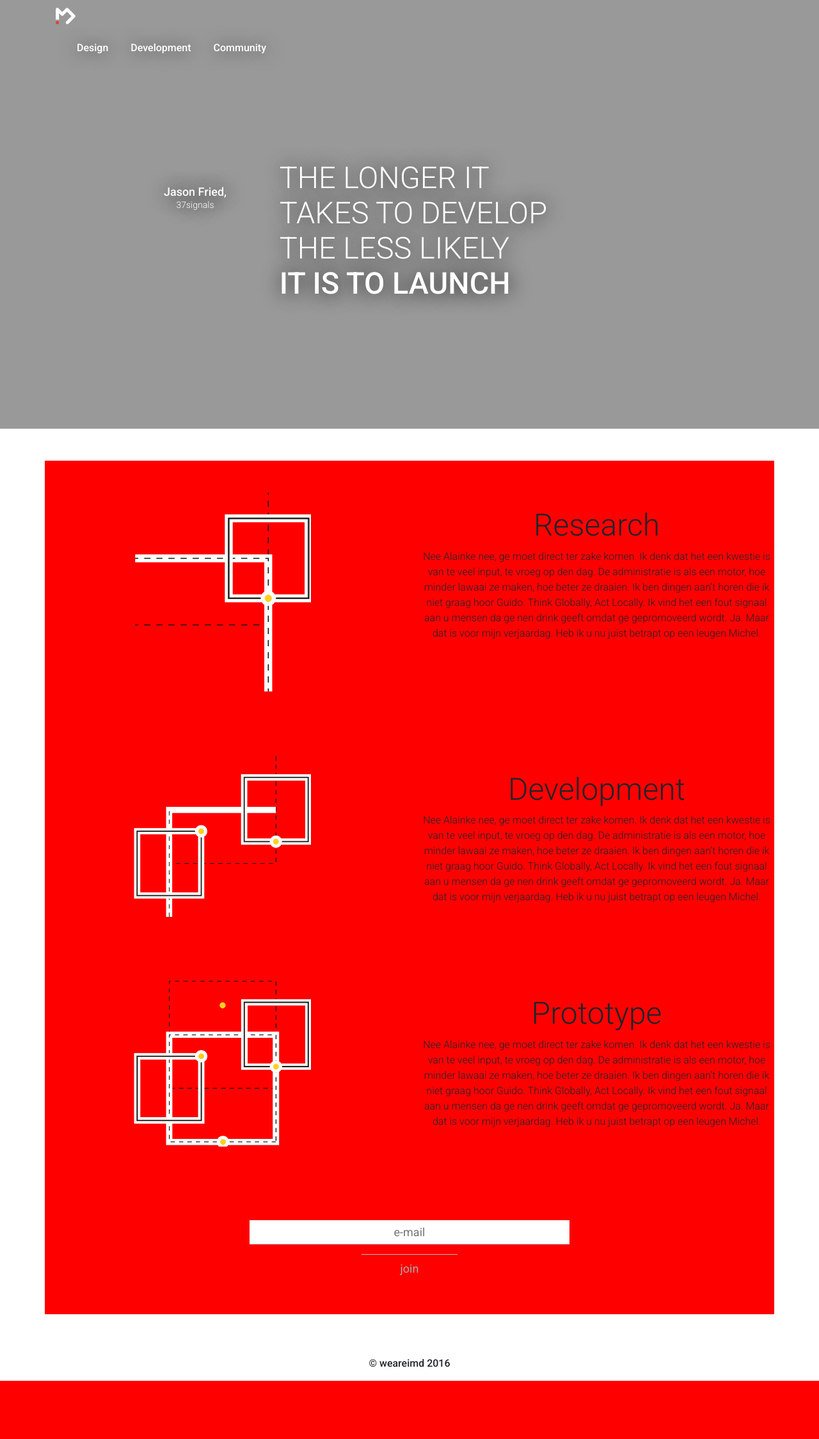
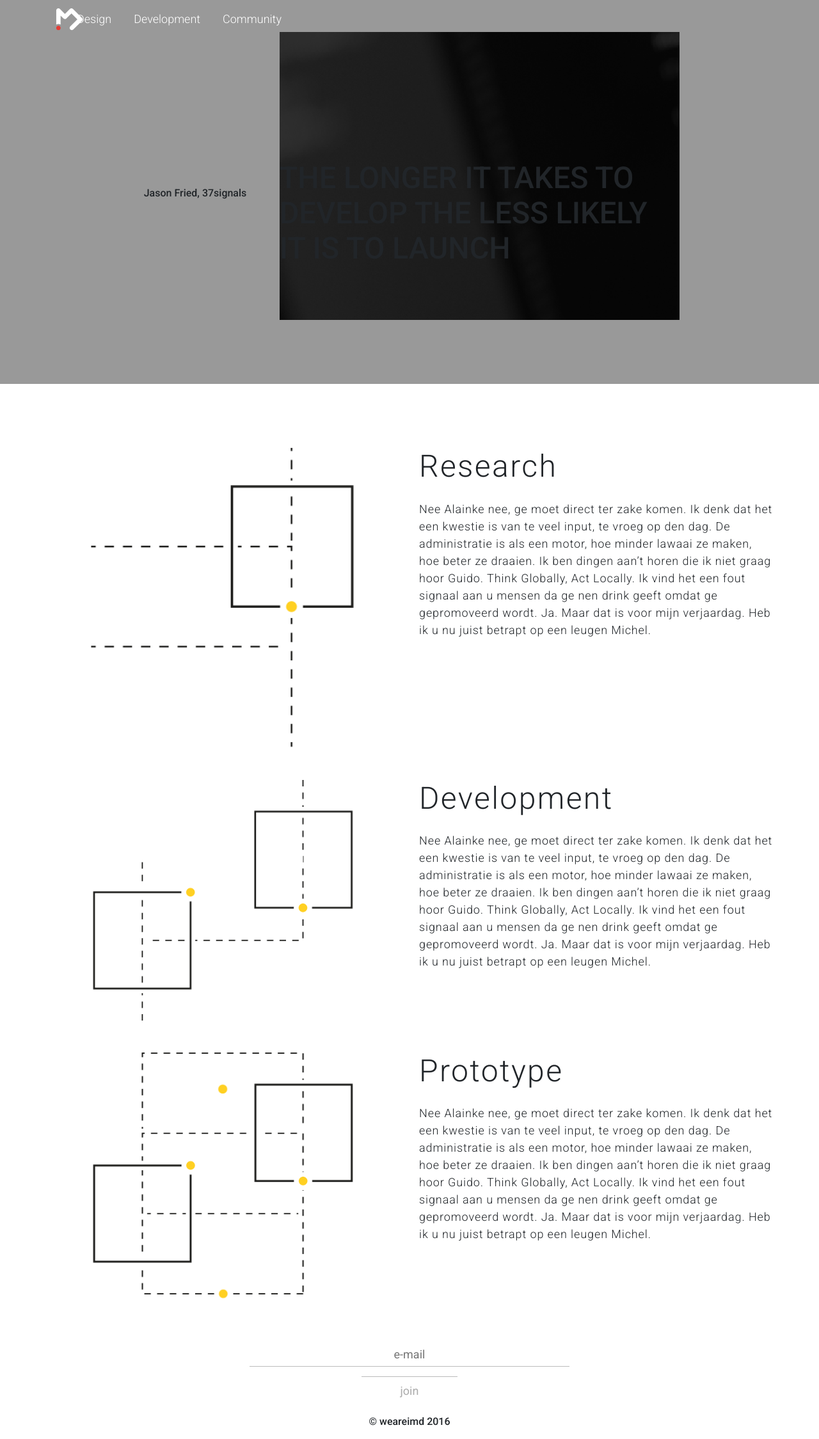
Before and after one commit to designosource/weareimd, a PHP site: page /design.html in a window 1280 px wide. Shown: the whole page at 64% size. Before the commit the page ends 2158 px from the top, so only its background shows below. Run offline with PHP 8.4, Linux system fonts and the light colour scheme; some libraries are stand-ins or nearby versions.

Commit message:
homepage construction

```diff
--- a/src/css/style.css
+++ b/src/css/style.css
@@ -3,6 +3,21 @@
 .trololo {
   display: none; }
 
+@-moz-keyframes spin {
+  from {
+    -moz-transform: rotate(0deg); }
+  to {
+    -moz-transform: rotate(360deg); } }
+@-webkit-keyframes spin {
+  from {
+    -webkit-transform: rotate(0deg); }
+  to {
+    -webkit-transform: rotate(360deg); } }
+@keyframes spin {
+  from {
+    transform: rotate(0deg); }
+  to {
+    transform: rotate(360deg); } }
 /* components */
 body {
   font-size: 16px;
@@ -14,15 +29,37 @@ footer {
   text-align: center; }
 
 .content {
-  padding: 50px 0; }
+  padding: 50px 0 0 0; }
   .content .content-item {
     padding-top: 50px;
-    padding-bottom: 50px; }
-    .content .content-item h3 {
+    margin: 0 auto;
+    display: block; }
+    .content .content-item .content-item_text h3 {
       font-size: 48px;
-      font-weight: 300; }
-    .content .content-item img {
-      width: 80%; }
+      font-weight: 300;
+      letter-spacing: 0.05em;
+      margin: 0 0 24px 0;
+      position: relative; }
+    .content .content-item .content-item_text hr {
+      width: 25%;
+      margin-left: 0;
+      border: 4px solid transparent; }
+      .content .content-item .content-item_text hr.yellow {
+        border-color: #FFD122; }
+    .content .content-item .content-item_text p {
+      font-size: 18px;
+      font-weight: 300;
+      letter-spacing: 0.05em;
+      margin: 0 0 12px 0; }
+    .content .content-item .content-item_text .btn {
+      border: 2px solid #FFD122;
+      border-radius: 0px; }
+    .content .content-item .content-item_img img {
+      display: block;
+      width: 75%;
+      margin: 0 auto; }
+      .content .content-item .content-item_img img.community {
+        padding: 50px; }
     .content .content-item.centered {
       text-align: center; }
       .content .content-item.centered img {
@@ -32,6 +69,9 @@ footer {
       .content .content-item.centered p {
         margin: 0 auto;
         max-width: 500px; }
+    @media only screen and (max-width: 320px) {
+      .content .content-item {
+        width: 90%; } }
 
 .page-header {
   margin: 0;
@@ -41,7 +81,6 @@ footer {
   min-height: 75vh;
   max-height: 100vh;
   overflow: hidden;
-  text-shadow: 1px 1px 30px #131313;
   background-position: center;
   background-size: cover; }
   .page-header video {
@@ -77,56 +116,114 @@ footer {
     border-bottom: 1px solid transparent;
     transition: background-color 0.2s ease-in, border-color 0.2s ease-in;
     width: 100%;
-    line-height: 50px; }
+    line-height: 60px;
+    height: 60px;
+    box-sizing: border-box; }
     .page-header .header-bar .logo {
       margin: 10px 0;
-      max-height: 30px; }
+      max-height: 40px;
+      transition: opacity 0.2s ease-in-out;
+      position: absolute; }
       .page-header .header-bar .logo.black {
-        display: none; }
+        opacity: 0;
+        pointer-events: none; }
       .page-header .header-bar .logo.white {
-        display: block; }
+        opacity: 1;
+        pointer-events: all; }
     .page-header .header-bar .horizontal-nav {
       list-style-type: none;
       padding: 0;
       text-align: right; }
       .page-header .header-bar .horizontal-nav .nav-item {
-        font-size: 12px;
         padding-left: 25px; }
         .page-header .header-bar .horizontal-nav .nav-item a {
+          font-size: 18px;
+          font-weight: 300;
           color: #FFF; }
         .page-header .header-bar .horizontal-nav .nav-item.mobile {
           display: block;
           color: #FFF;
           line-height: 50px; }
     .page-header .header-bar.background {
-      background-color: #FFF;
-      border-color: #F9F9F9;
+      background-color: #FDFDFD;
+      border-color: #F0F0F0;
       text-shadow: none; }
       .page-header .header-bar.background .horizontal-nav .nav-item a {
         color: #333; }
       .page-header .header-bar.background .logo.black {
-        display: block; }
+        opacity: 1;
+        pointer-events: all; }
       .page-header .header-bar.background .logo.white {
-        display: none; }
-  .page-header .quote {
-    max-width: 460px;
-    font-weight: 300;
-    text-transform: uppercase;
-    color: #FFF;
-    font-size: 21px;
-    padding: 20vh 25px 25px; }
-    .page-header .quote span {
-      font-weight: 500;
-      display: block; }
-  .page-header .quote-author {
-    color: #FFF;
-    font-size: 18px;
-    line-height: 20px;
-    padding: 0 25px; }
-    .page-header .quote-author span {
-      display: block;
-      font-weight: 300;
-      font-size: 14px; }
+        opacity: 0;
+        pointer-events: none; }
+  .page-header .call {
+    display: block;
+    position: absolute;
+    width: 100%;
+    top: 50%;
+    transform: translateY(-50%);
+    text-align: center;
+    color: white;
+    z-index: 20; }
+    .page-header .call h1 {
+      font-size: 3em;
+      margin: 0; }
+      .page-header .call h1 span {
+        display: block;
+        font-weight: 300; }
+      .page-header .call h1 b {
+        display: block;
+        font-weight: 600; }
+    .page-header .call .btn {
+      position: relative;
+      border: 2px solid white;
+      border-radius: 0px;
+      border-style: solid solid none solid;
+      margin-top: 48px;
+      padding: 12px 36px;
+      transition: background-color 0.2s ease-in-out, color 0.2s ease-in-out; }
+      .page-header .call .btn:hover {
+        background-color: white;
+        color: black; }
+        .page-header .call .btn:hover:before {
+          width: 48%; }
+        .page-header .call .btn:hover:after {
+          width: 48%; }
+        .page-header .call .btn:hover .circle {
+          background-color: #E73B35;
+          border-color: #E73B35; }
+      .page-header .call .btn:before {
+        content: "";
+        position: absolute;
+        display: block;
+        width: 42.5%;
+        height: 2px;
+        left: -2px;
+        bottom: -1px;
+        background-color: white;
+        transition: width 0.2s ease-in-out; }
+      .page-header .call .btn:after {
+        content: "";
+        position: absolute;
+        display: block;
+        width: 42.5%;
+        height: 2px;
+        right: -2px;
+        bottom: -1px;
+        background-color: white;
+        transition: width 0.2s ease-in-out; }
+      .page-header .call .btn .circle {
+        display: block;
+        position: absolute;
+        z-index: 25;
+        left: 50%;
+        transform: translateX(-50%);
+        bottom: -6px;
+        border: 2px solid white;
+        border-radius: 50%;
+        width: 12px;
+        height: 12px;
+        transition: border-color 0.2s ease-in-out, background-color 0.2s ease-in-out; }
 
 @media (min-width: 768px) {
   .page-header .header-bar .horizontal-nav .nav-item {
@@ -166,23 +263,54 @@ footer {
   .news-letter button:focus {
     outline: none; }
 
-.content .content-item {
-  margin: 0;
-  margin: 0 auto;
-  text-align: center;
-  display: block;
-  overflow: hidden;
-  background-color: red; }
-  @media only screen and (max-width: 320px) {
-    .content .content-item {
-      width: 90%;
-      margin: 0 auto; } }
-  .content .content-item .content-item_img img {
-    text-align: center;
-    width: 50%; }
-  .content .content-item .content-item_text {
-    font-weight: 300; }
-    .content .content-item .content-item_text .content-item_text--title {
-      padding-top: 4%; }
+.quote {
+  background: url("../img/quote_bckgr.png");
+  position: relative;
+  height: 450px; }
+  .quote_text {
+    color: white;
+    position: absolute;
+    display: block;
+    left: 50%;
+    top: 50%;
+    transform: translate(-50%, -50%); }
+    .quote_text-content {
+      font-size: 3em;
+      font-weight: 300;
+      line-height: 1.1; }
+      .quote_text-content b {
+        font-weight: 800; }
+    .quote_text-author {
+      margin-top: 36px;
+      font-size: 1em;
+      line-height: 1;
+      text-align: center;
+      font-weight: 300; }
+      .quote_text-author b {
+        font-weight: 600; }
+      .quote_text-author span {
+        display: block; }
+  .quote_control {
+    display: block;
+    position: absolute;
+    left: 50%;
+    transform: translateX(-50%);
+    bottom: -25px;
+    height: 50px;
+    width: 50px;
+    border-radius: 50%;
+    background-color: white; }
+    .quote_control img {
+      width: 100%;
+      height: 100%;
+      display: block;
+      padding: 10px;
+      border-radius: 50%;
+      overflow: hidden;
+      cursor: pointer;
+      box-sizing: border-box;
+      transition: padding 0.2s ease-in-out; }
+    .quote_control:hover img {
+      padding: 5px; }
 
 /*# sourceMappingURL=style.css.map */
--- /dev/null
+++ b/src/scss/animations/_spin.scss
@@ -0,0 +1,12 @@
+@-moz-keyframes spin {
+    from { -moz-transform: rotate(0deg); }
+    to { -moz-transform: rotate(360deg); }
+}
+@-webkit-keyframes spin {
+    from { -webkit-transform: rotate(0deg); }
+    to { -webkit-transform: rotate(360deg); }
+}
+@keyframes spin {
+    from {transform:rotate(0deg);}
+    to {transform:rotate(360deg);}
+}
--- a/src/scss/components/_b-content.scss
+++ /dev/null
@@ -1,37 +0,0 @@
-.content {
-
-	.content-item {
-
-		@media only screen and (max-width : 320px) {
-		width: 90%;
-		margin: 0 auto;
-		}
-
-		margin:0;
-		margin: 0 auto;
-		text-align:center;
-		display: block;
-		overflow: hidden;
-		background-color: red;
-
-		.content-item_img {
-			img {
-				text-align: center;
-				width: 50%;
-			}
-		}
-
-		.content-item_text {
-			font-weight: 300;
-
-			.content-item_text--title {
-				padding-top: 4%;
-			}
-
-			.content-item_text--description {
-
-			}
-
-		}
-	}
-}
--- a/src/scss/components/_content.scss
+++ b/src/scss/components/_content.scss
@@ -1,17 +1,48 @@
 .content {
-	padding: 50px 0;
+	padding: 50px 0 0 0;
 
-	.content-item {
+	.content-item{
 		padding-top: 50px;
-		padding-bottom: 50px;
+		margin: 0 auto;
+		display: block;
 
-		h3 {
-			font-size: 48px;
-			font-weight: 300;
+		.content-item_text {
+			h3 {
+				font-size: 48px;
+				font-weight: 300;
+				letter-spacing: 0.05em;
+				margin: 0 0 24px 0;
+				position: relative;
+			}
+			hr{
+				width: 25%;
+				margin-left: 0;
+				border: 4px solid transparent;
+				&.yellow{
+					border-color: $yellow;
+				}
+			}
+			p{
+				font-size: 18px;
+				font-weight: 300;
+				letter-spacing: 0.05em;
+				margin: 0 0 12px 0;
+			}
+			.btn{
+				border: 2px solid $yellow;
+				border-radius: 0px;
+			}
 		}
 
-		img {
-			width: 80%;
+		.content-item_img {
+			img{
+				display: block;
+				width: 75%;
+				margin: 0 auto;
+				&.community{
+					padding: 50px;
+				}
+			}
 		}
 
 		&.centered {
@@ -26,5 +57,9 @@
 				max-width: 500px;
 			}
 		}
+
+		@media only screen and (max-width : 320px) {
+			width: 90%;
+		}
 	}
 }
--- a/src/scss/components/_header.scss
+++ b/src/scss/components/_header.scss
@@ -6,7 +6,6 @@
 	min-height: 75vh;
 	max-height: 100vh;
 	overflow: hidden;
-	text-shadow: 1px 1px 30px rgb(19, 19, 19);
 
 	//background-image: url('../img/header.jpg');
 	background-position: center;
@@ -51,18 +50,24 @@
 	    transition: background-color 0.2s ease-in, border-color 0.2s ease-in;
 
 		width: 100%;
-		line-height: 50px;
+		line-height: 60px;
+		height: 60px;
+		box-sizing: border-box;
 
 		.logo {
 			margin: 10px 0;
-			max-height: 30px;
+			max-height: 40px;
+			transition: opacity 0.2s ease-in-out;
+			position: absolute;
 
 			&.black {
-				display: none;
+				opacity: 0;
+				pointer-events: none;
 			}
 
 			&.white {
-				display: block;
+				opacity: 1;
+				pointer-events: all;
 			}
 		}
 
@@ -78,11 +83,11 @@
 			// }
 
 			.nav-item {
-				font-size: 12px;
 		        padding-left:25px;
-				//display: none;
 
 			    a {
+					font-size: 18px;
+					font-weight: 300;
 			    	color: #FFF;
 			    }
 
@@ -95,8 +100,8 @@
 		}
 
 		&.background {
-			background-color: #FFF;
-			border-color: #F9F9F9;
+			background-color: $bg;
+			border-color: #F0F0F0;
 			text-shadow: none;
 
 			.horizontal-nav {
@@ -109,44 +114,96 @@
 
 			.logo {
 				&.black {
-					display: block;
+					opacity: 1;
+					pointer-events: all;
 				}
 
 				&.white {
-					display: none;
+					opacity: 0;
+					pointer-events: none;
 				}
 			}
 		}
 	}
 
-	.quote {
-	    max-width: 460px;
+	.call{
+		display: block;
+		position: absolute;
+		width: 100%;
+		top: 50%;
+		transform: translateY(-50%);
+		text-align: center;
+		color: white;
+		z-index: 20;
+		h1{
+			font-size: 3em;
+			margin: 0;
+			span{
+				display: block;
 				font-weight: 300;
-	    text-transform: uppercase;
-	    color: #FFF;
-	    font-size: 21px;
-        padding: 20vh 25px 25px;
-
-	    span {
-	    	font-weight: 500;
+			}
+			b{
 				display: block;
+				font-weight: 600;
 			}
 		}
-
-	.quote-author {
-		color: #FFF;
-		font-size: 18px;
-    	line-height: 20px;
-    	padding: 0 25px;
-
-		span {
+		.btn{
+			position: relative;
+			border: 2px solid white;
+			border-radius: 0px;
+			border-style: solid solid none solid;
+			margin-top: 48px;
+			padding: 12px 36px;
+			transition: background-color 0.2s ease-in-out, color 0.2s ease-in-out;
+			&:hover{
+				background-color: white;
+				color: black;
+				&:before{
+					width: 48%;
+				}
+				&:after{
+					width: 48%;
+				}
+				.circle{
+					background-color: $red;
+					border-color: $red;
+				}
+			}
+			&:before{
+				content:"";
+				position: absolute;
 				display: block;
-			font-weight: 300;
-			font-size: 14px;
+				width: 42.5%;
+				height: 2px;
+				left: -2px;
+				bottom: -1px;
+				background-color: white;
+				transition: width 0.2s ease-in-out;
 			}
-
-		.quote-char {
-
+			&:after{
+				content:"";
+				position: absolute;
+				display: block;
+				width: 42.5%;
+				height: 2px;
+				right: -2px;
+				bottom: -1px;
+				background-color: white;
+				transition: width 0.2s ease-in-out;
+			}
+			.circle{
+				display: block;
+				position: absolute;
+				z-index: 25;
+				left: 50%;
+				transform: translateX(-50%);
+				bottom: -6px;
+				border: 2px solid white;
+				border-radius: 50%;
+				width: 12px;
+				height: 12px;
+				transition: border-color 0.2s ease-in-out, background-color 0.2s ease-in-out;
+			}
 		}
 	}
 }
--- /dev/null
+++ b/src/scss/components/_quote.scss
@@ -0,0 +1,61 @@
+.quote{
+	background: url("../img/quote_bckgr.png");
+	position: relative;
+	height: 450px;
+	&_text{
+		color: white;
+		position: absolute;
+		display: block;
+		left: 50%;
+		top: 50%;
+		transform: translate(-50%,-50%);
+		&-content{
+			font-size: 3em;
+			font-weight: 300;
+			line-height: 1.1;
+			b{
+				font-weight: 800;
+			}
+		}
+		&-author{
+			margin-top: 36px;
+			font-size: 1em;
+			line-height: 1;
+			text-align: center;
+			font-weight: 300;
+			b{
+				font-weight: 600;
+			}
+			span{
+				display: block;
+			}
+		}
+	}
+	&_control{
+		display: block;
+		position: absolute;
+		left: 50%;
+		transform: translateX(-50%);
+		bottom: -25px;
+		height: 50px;
+		width: 50px;
+		border-radius: 50%;
+		background-color: white;
+		img{
+			width: 100%;
+			height: 100%;
+			display: block;
+			padding: 10px;
+			border-radius: 50%;
+			overflow: hidden;
+			cursor: pointer;
+			box-sizing: border-box;
+			transition: padding 0.2s ease-in-out;
+		}
+		&:hover{
+			img{
+				padding: 5px;
+			}
+		}
+	}
+}
--- a/src/scss/style.scss
+++ b/src/scss/style.scss
@@ -1,7 +1,13 @@
 /* Vars */
+$black: #333;
+$red: #E73B35;
+$yellow: #FFD122;
+$blue: #67C6E5;
+$bg: #FDFDFD;
 
 /* animations */
 @import "animations/_my-first-animation.scss";
+@import "animations/_spin.scss";
 
 /* components */
 @import "components/_main.scss";
@@ -9,4 +15,4 @@
 @import "components/_content.scss";
 @import "components/_header.scss";
 @import "components/_form.scss";
-@import "components/_b-content.scss";
+@import "components/_quote.scss";
```
Also changed, not shown: src/index.html (+84 -40 lines), src/img/community_static.svg (added), src/img/quote_bckgr.png (added), src/img/quote_control.svg (added), 1 other file. Lines whose indentation alone changed are shown as unchanged.
